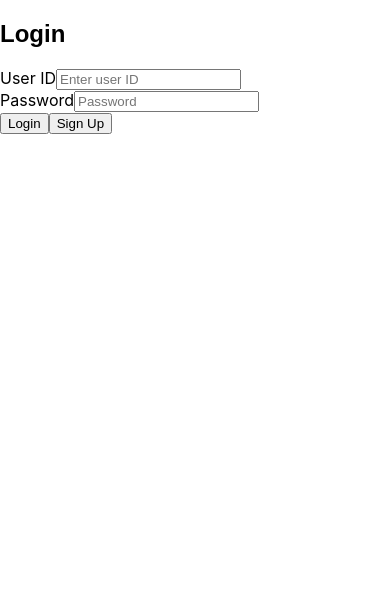
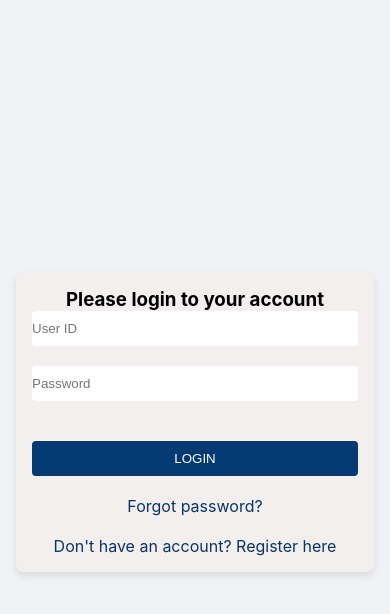
Before and after one commit to Meskeremhab/capstone-project, a React (Create React App) app: page / in a window 390 px wide. Shown: the top 614 px of the page. Built offline with nearby package versions, Linux system fonts and the light colour scheme.

Commit message:
backend done

```diff
--- a/package.json
+++ b/package.json
@@ -9,6 +9,7 @@
     "axios": "^1.6.7",
     "chart.js": "^4.4.1",
     "crypto-hash": "^3.0.0",
+    "mdb-react-ui-kit": "^7.2.0",
     "react": "^18.2.0",
     "react-bootstrap": "^2.10.1",
     "react-chartjs-2": "^5.2.0",
--- a/src/components/IndexPage.css
+++ b/src/components/IndexPage.css
@@ -1,25 +1,39 @@
-/* IndexPage.css */
+/* IndexPageButtons.css - Styling for buttons on the index page */
 
-/* Custom font for headings */
-h1, h2 {
-    font-family: Arial, sans-serif;
-  }
+.custom-button {
+  background-color: #007bff; /* Bootstrap blue */
+  border: none; /* Remove border */
+  color: white; /* Text color */
+  padding: 0.5rem 1rem; /* Padding for top, bottom, left, and right */
+  border-radius: 0.25rem; /* Rounded corners */
+  transition: background-color 0.3s ease; /* Smooth transition for hover effect */
+}
 
-  /* Custom style for buttons */
-  .custom-button {
-    background-color: #007bff; /* Bootstrap primary color */
-    color: white;
-    border: none;
-    padding: 10px 20px;
-    font-size: 16px;
-    cursor: pointer;
-  }
+.custom-button:hover {
+  background-color: #0056b3; /* Darker blue on hover */
+  color: #fff; /* Text color */
+}
 
-  .custom-button:hover {
-    background-color: #0056b3; /* Darker shade of primary color */
-  }
+.custom-button:active {
+  background-color: #004085; /* Even darker blue when pressed */
+  color: #ccc; /* Text color */
+}
 
-  /* Custom background color for the container */
-  .custom-container {
-    background-color: #f0f0f0; /* Light gray background color */
-  }
+.custom-button:focus {
+  box-shadow: 0 0 0 0.2rem rgba(38, 143, 255, 0.5); /* Bootstrap focus shadow */
+}
+
+/* Adjust the size of the container if needed */
+.custom-container {
+  padding-top: 1rem; /* Top padding */
+  padding-bottom: 1rem; /* Bottom padding */
+  /* Add more styles as needed */
+}
+
+/* Style for the form input */
+.form-group .form-control {
+  border-radius: 0.25rem;
+  border: 1px solid #ced4da;
+}
+
+/* You can add more custom styles below as needed */
--- /dev/null
+++ b/src/components/Login.css
@@ -0,0 +1,81 @@
+/* Login.css */
+
+.login-container {
+  background-color: #f0f2f5; /* light grey background */
+  display: flex;
+  justify-content: center;
+  align-items: center;
+  height: 100vh; /* full viewport height */
+  padding: 1rem; /* add some padding */
+}
+
+.login-form {
+  background: #f3efef;
+  padding: 3rem; /* Increase padding to give more space inside the box */
+  border-radius: 8px;
+  box-shadow: 0 4px 8px rgba(18, 18, 18, 0.1);
+  width: 100%; /* Adjust width as needed */
+  max-width: 480px; /* Increase maximum width for a larger box */
+  margin: auto;
+}
+
+/* Adjust margins for input fields */
+.login-input {
+  margin-bottom: 20px; /* space between inputs */
+  border: none; /* no border */
+  padding: 10px 0; /* padding top and bottom */
+  border-radius: 4px; /* rounded corners */
+  width: 100%;
+}
+
+/* Adjust margins for buttons and links */
+.form-button,
+.form-link {
+  display: block; /* ensures the element fills the width */
+  width: 100%; /* full width */
+  margin-top: 20px; /* space above */
+  margin-bottom: 20px; /* space below */
+}
+
+.login-button {
+  background-color: #043a73; /* blue background */
+  color: white; /* white text */
+  border: none; /* no border */
+  padding: 10px 0; /* padding top and bottom */
+  border-radius: 4px; /* rounded corners */
+  width: 100%;
+}
+
+.login-form .mdb-input,
+.login-form .form-button {
+  width: 100%; /* Full width of the container */
+}
+
+
+.login-form h3 {
+  text-align: center;
+}
+
+
+.form-link {
+  color: #083565; /* blue color */
+  text-align: center; /* center align text */
+  text-decoration: none; /* no underline */
+  margin-bottom: 0; /* remove bottom margin */
+}
+
+.form-link:hover {
+  text-decoration: underline; /* underline on hover */
+}
+
+.error-message {
+  color: #d9534f; /* red color for errors */
+  text-align: center; /* center-align error text */
+  margin-bottom: 20px; /* space below error */
+}
+
+@media (max-width: 576px) {
+  .login-form {
+    padding: 1rem; /* less padding on smaller screens */
+  }
+}
--- a/src/components/Login.js
+++ b/src/components/Login.js
@@ -1,11 +1,28 @@
 import React, { useState } from "react";
-import { Form, Button, Container, Col, Alert } from "react-bootstrap";
+import Alert from 'react-bootstrap/Alert';
+import {
+  MDBBtn,
+  MDBContainer,
+  MDBRow,
+  MDBCol,
+  MDBInput
+} from 'mdb-react-ui-kit';
+import './Login.css';
 
 function Login({ onLoginSuccess, onSignUp }) {
   const [userId, setUserId] = useState("");
   const [password, setPassword] = useState("");
   const [loading, setLoading] = useState(false);
   const [error, setError] = useState("");
+  const [forgotPasswordAlert, setForgotPasswordAlert] = useState(false);
+  const [createAccountMessage, setCreateAccountMessage] = useState(false); // State to control displaying the message
+
+  const handleForgotPassword = () => {
+    console.log("Forgot password clicked");
+    setForgotPasswordAlert(true);
+    // Set the state to display the message prompting to create a new account
+    setCreateAccountMessage(true);
+  };
 
   const handleSubmit = async (e) => {
     e.preventDefault();
@@ -27,7 +44,7 @@ function Login({ onLoginSuccess, onSignUp }) {
 
       const data = await response.json();
       if (response.ok && data.error_code === 200) {
-        onLoginSuccess(userId); // Notify the parent component
+        onLoginSuccess(userId);
       } else {
         setError(data.message || "Invalid login credentials.");
       }
@@ -40,42 +57,33 @@ function Login({ onLoginSuccess, onSignUp }) {
   };
 
   return (
-    <Container>
-      <h2>Login</h2>
-      <Col md={6} className="mt-3">
-        {error && <Alert variant="danger">{error}</Alert>}
-        <Form onSubmit={handleSubmit}>
-          <Form.Group className="mb-3" controlId="userId">
-            <Form.Label>User ID</Form.Label>
-            <Form.Control
-              type="text"
-              placeholder="Enter user ID"
-              value={userId}
-              onChange={(e) => setUserId(e.target.value)}
-              disabled={loading}
-            />
-          </Form.Group>
-          <Form.Group className="mb-3" controlId="password">
-            <Form.Label>Password</Form.Label>
-            <Form.Control
-              type="password"
-              placeholder="Password"
-              value={password}
-              onChange={(e) => setPassword(e.target.value)}
-              disabled={loading}
-            />
-          </Form.Group>
-          <div className="d-flex justify-content-between">
-            <Button variant="primary" type="submit" disabled={loading}>
-              {loading ? "Logging in..." : "Login"}
-            </Button>
-            <Button variant="secondary" onClick={onSignUp} disabled={loading}>
-              Sign Up
-            </Button>
-          </div>
-        </Form>
-      </Col>
-    </Container>
+    <MDBContainer className="login-container">
+      <div className="login-form">
+        <MDBRow>
+          <MDBCol className="text-center">
+            <h3 className="mb-4">Please login to your account</h3>
+          </MDBCol>
+        </MDBRow>
+
+        {error && <div className="error-message">{error}</div>}
+        {createAccountMessage && <div className="error-message">Please create a new account</div>}
+
+        <MDBInput className='mb-4 login-input' placeholder='User ID' type='text' value={userId} onChange={(e) => setUserId(e.target.value)} disabled={loading} />
+        <MDBInput className='mb-4 login-input' placeholder='Password' type='password' value={password} onChange={(e) => setPassword(e.target.value)} disabled={loading} />
+
+        <MDBBtn className="mb-4 form-button login-button" onClick={handleSubmit} disabled={loading}>
+          {loading ? "Logging in..." : "LOGIN"}
+        </MDBBtn>
+
+        <div className="text-center mb-4">
+          <a className="form-link" href="#!" onClick={handleForgotPassword}>Forgot password?</a>
+        </div>
+
+        <div className="text-center">
+          <a className="form-link" href="#!" onClick={onSignUp}>Don't have an account? Register here</a>
+        </div>
+      </div>
+    </MDBContainer>
   );
 }
 
--- a/src/components/Modify.js
+++ b/src/components/Modify.js
@@ -78,8 +78,8 @@ const Modify = ({ userId, onActionComplete }) => {
             required
           >
             <option value="">Select Action</option>
-            <option value="create">Create New Stock</option>
-            <option value="modify">Modify Existing Stock</option>
+            <option value="create">Add New Stock</option>
+            <option value="modify">Modify Stock</option>
             <option value="delete">Delete Stock</option>
           </Form.Control>
         </Form.Group>
--- /dev/null
+++ b/src/components/SignUp.css
@@ -0,0 +1,86 @@
+/* Reset */
+* {
+    box-sizing: border-box;
+    margin: 0;
+    padding: 0;
+  }
+
+  /* Full page container */
+  .sign-up-container {
+    background-color: #f0f2f5; /* light grey background */
+    display: flex;
+    justify-content: center;
+    align-items: center;
+    height: 100vh; /* full viewport height */
+    padding: 1rem; /* add some padding */
+  }
+
+  /* Card styling */
+  .sign-up-card {
+    background-color: #ffffff;
+    padding: 3rem;
+    border-radius: 8px;
+    box-shadow: 0 4px 8px rgba(0, 0, 0, 0.1);
+    max-width: 480px;
+    width: 100%;
+    margin: 0 1rem; /* Horizontal margin for smaller screens */
+  }
+
+  /* Title styling */
+  .sign-up-card h2 {
+    font-size: 2rem;
+    color: #333;
+    margin-bottom: 2rem;
+    text-align: center;
+
+  }
+
+  /* Input field styling */
+  .sign-up-card .MDBInput input {
+    width: 100%; /* Full width */
+    padding: 10px 0px; /* Matching padding with the button */
+    margin-bottom: 20px; /* Spacing between inputs */
+    border: 1px solid #ced4da;
+    border-radius: 4px;
+    font-size: 1rem;
+    display: block; /* ensures the element fills the width */
+    margin-top: 20px; /* space above */
+  }
+
+  /* Sign Up button styling */
+  .sign-up-card .sign-up-button {
+    width: 100%; /* Full width to match inputs */
+    padding: 10px 15px; /* Same padding as input fields */
+    background-color: #0056b3; /* Button color */
+    color: white;
+    border: none; /* No border for the button */
+    border-radius: 4px;
+    font-size: 1rem;
+    margin-top: 1.5rem; /* Spacing above the button */
+    cursor: pointer;
+  }
+
+  .sign-up-card .sign-up-button:hover {
+    background-color: #004494; /* Darken the button on hover */
+  }
+
+  /* Link styling */
+  .sign-up-card .text-center a {
+    color: #0056b3;
+    text-decoration: none;
+    display: block; /* Make links block level for easier clicking */
+    margin-top: 1rem; /* Space between button and links */
+    font-size: 0.9rem;
+  }
+
+  .sign-up-card .text-center a:hover {
+    text-decoration: underline; /* Underline on hover for better UX */
+  }
+
+  /* Responsive adjustments */
+  @media (max-width: 576px) {
+    .sign-up-card {
+      padding: 2rem;
+      margin: 2rem; /* Add more margin on smaller screens */
+    }
+  }
--- a/src/components/SignUp.js
+++ b/src/components/SignUp.js
@@ -1,7 +1,9 @@
+// SignUp.js
+import './SignUp.css';
 import React, { useState } from "react";
-import { Form, Button, Container, Col, Alert } from "react-bootstrap";
+import { MDBBtn, MDBContainer, MDBCard, MDBCardBody, MDBCol, MDBRow, MDBInput, MDBIcon } from 'mdb-react-ui-kit';
 
-function SignUp({ onSignUpSuccess }) {
+function SignUp({ onSignUpSuccess, navigateToLogin }) {
   const [userId, setUserId] = useState("");
   const [userName, setUserName] = useState("");
   const [password, setPassword] = useState("");
@@ -22,26 +24,30 @@ function SignUp({ onSignUpSuccess }) {
     }
 
     try {
-      const response = await fetch('https://mcsbt-integration-416321.uc.r.appspot.com/signup', {
-        method: 'POST',
+      const response = await fetch(
+        "https://mcsbt-integration-416321.uc.r.appspot.com/signup",
+        {
+          method: "POST",
           headers: {
-          'Content-Type': 'application/json'
+            "Content-Type": "application/json",
           },
-        credentials: 'include',
+          credentials: "include",
           body: JSON.stringify({
             user_id: userId,
             user_name: userName,
             password: password,
-          user_mail: userMail
-        })
-      });
+            user_mail: userMail,
+          }),
+        }
+      );
 
       const data = await response.json();
       if (response.ok && data.error_code === 200) {
         onSignUpSuccess(userId); // Assuming you want to automatically log in the user
       } else {
         setError(data.message || "An error occurred during signup.");
-      }} catch (error) {
+      }
+    } catch (error) {
       console.error("Signup error:", error);
       setError("An error occurred during signup.");
     } finally {
@@ -49,78 +55,36 @@ function SignUp({ onSignUpSuccess }) {
     }
   };
 
+  const handleBackToLogin = () => {
+    navigateToLogin();
+  };
+
   return (
-    <Container>
-      <h2>Sign Up</h2>
-      <Col md={6} className="mt-3">
-        {error && <Alert variant="danger">{error}</Alert>}
-        <Form onSubmit={handleSignUpSubmit}>
-          <Form.Group className="mb-3" controlId="userId">
-            <Form.Label>User ID</Form.Label>
-            <Form.Control
-              type="text"
-              placeholder="Enter user ID"
-              value={userId}
-              onChange={(e) => setUserId(e.target.value)}
-              disabled={loading}
-              isInvalid={!!error}
-            />
-            <Form.Control.Feedback type="invalid">
-              {error}
-            </Form.Control.Feedback>
-          </Form.Group>
+    <MDBContainer fluid className="sign-up-container">
+      <MDBCard className='sign-up-card shadow-5'>
+        <MDBCardBody className='p-5 text-center'>
+          <h2 className="fw-bold mb-5">Sign Up</h2>
 
-          <Form.Group className="mb-3" controlId="userName">
-            <Form.Label>User Name</Form.Label>
-            <Form.Control
-              type="text"
-              placeholder="Enter user name"
-              value={userName}
-              onChange={(e) => setUserName(e.target.value)}
-              disabled={loading}
-              isInvalid={!!error}
-            />
-            <Form.Control.Feedback type="invalid">
-              {error}
-            </Form.Control.Feedback>
-          </Form.Group>
+          {/* Adjust the input fields as per your design requirements */}
+          <MDBInput wrapperClass='mb-4' id='firstName' type='text' value={userName} onChange={(e) => setUserName(e.target.value)} placeholder='First name          ' disabled={loading} />
+          <MDBInput wrapperClass='mb-4' id='lastName' type='text' value={userName} onChange={(e) => setUserName(e.target.value)} placeholder='Last name             ' disabled={loading} />
+          <MDBInput wrapperClass='mb-4' id='email' type='email' value={userMail} onChange={(e) => setUserMail(e.target.value)} placeholder='Email address           ' disabled={loading} />
+          <MDBInput wrapperClass='mb-4' id='password' type='password' value={password} onChange={(e) => setPassword(e.target.value)} placeholder='Password          ' disabled={loading} />
 
-          <Form.Group className="mb-3" controlId="password">
-            <Form.Label>Password</Form.Label>
-            <Form.Control
-              type="password"
-              placeholder="Password"
-              value={password}
-              onChange={(e) => setPassword(e.target.value)}
-              disabled={loading}
-              isInvalid={!!error}
-            />
-            <Form.Control.Feedback type="invalid">
-              {error}
-            </Form.Control.Feedback>
-          </Form.Group>
+          <MDBBtn className='w-100 mb-4 sign-up-button' size='md' onClick={handleSignUpSubmit} disabled={loading}>Sign Up</MDBBtn>
 
-          <Form.Group className="mb-3" controlId="userMail">
-            <Form.Label>Email</Form.Label>
-            <Form.Control
-              type="email"
-              placeholder="Enter email"
-              value={userMail}
-              onChange={(e) => setUserMail(e.target.value)}
-              disabled={loading}
-              isInvalid={!!error}
-            />
-            <Form.Control.Feedback type="invalid">
-              {error}
-            </Form.Control.Feedback>
-          </Form.Group>
+          <div className="mt-3">
+            <p className="mb-0 text-center">
+              Already have an account?{" "}
+              <a href="#!" className="text-primary fw-bold" onClick={handleBackToLogin}>
+                Log In
+              </a>
+            </p>
+          </div>
 
-          <Button variant="primary" type="submit" disabled={loading}>
-            {loading ? "Signing up..." : "Sign Up"}
-          </Button>
-        </Form>
-      </Col>
-    </Container>
+        </MDBCardBody>
+      </MDBCard>
+    </MDBContainer>
   );
 }
 
```
Also changed, not shown: src/App.js (+5 -2 lines), src/components/AppHeader.js (added, +21 -0 lines), src/components/IndexPage.js (+7 -4 lines), 2 other files (tests, documents, lock files or other folders). Lines whose indentation alone changed are shown as unchanged.
